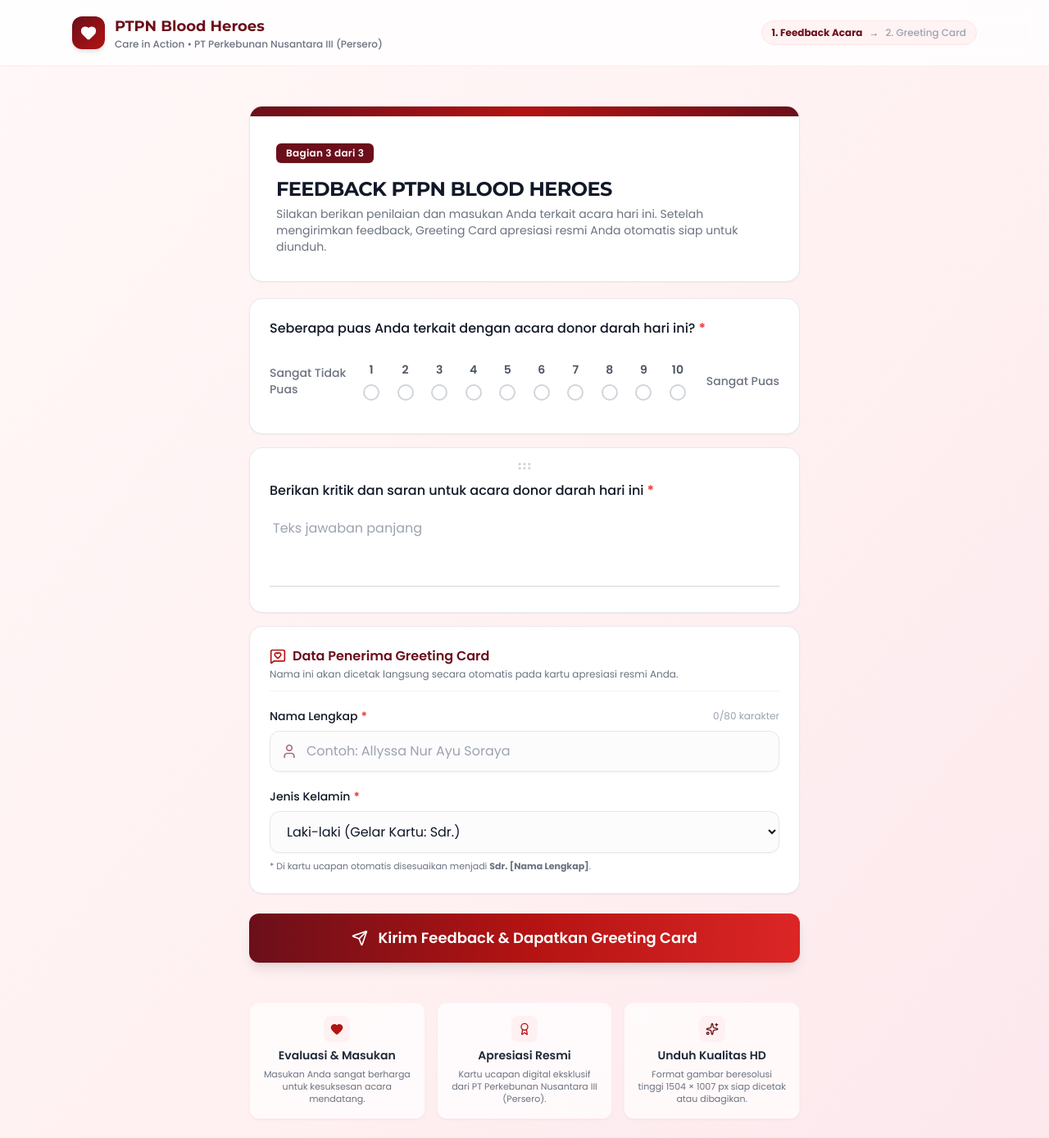
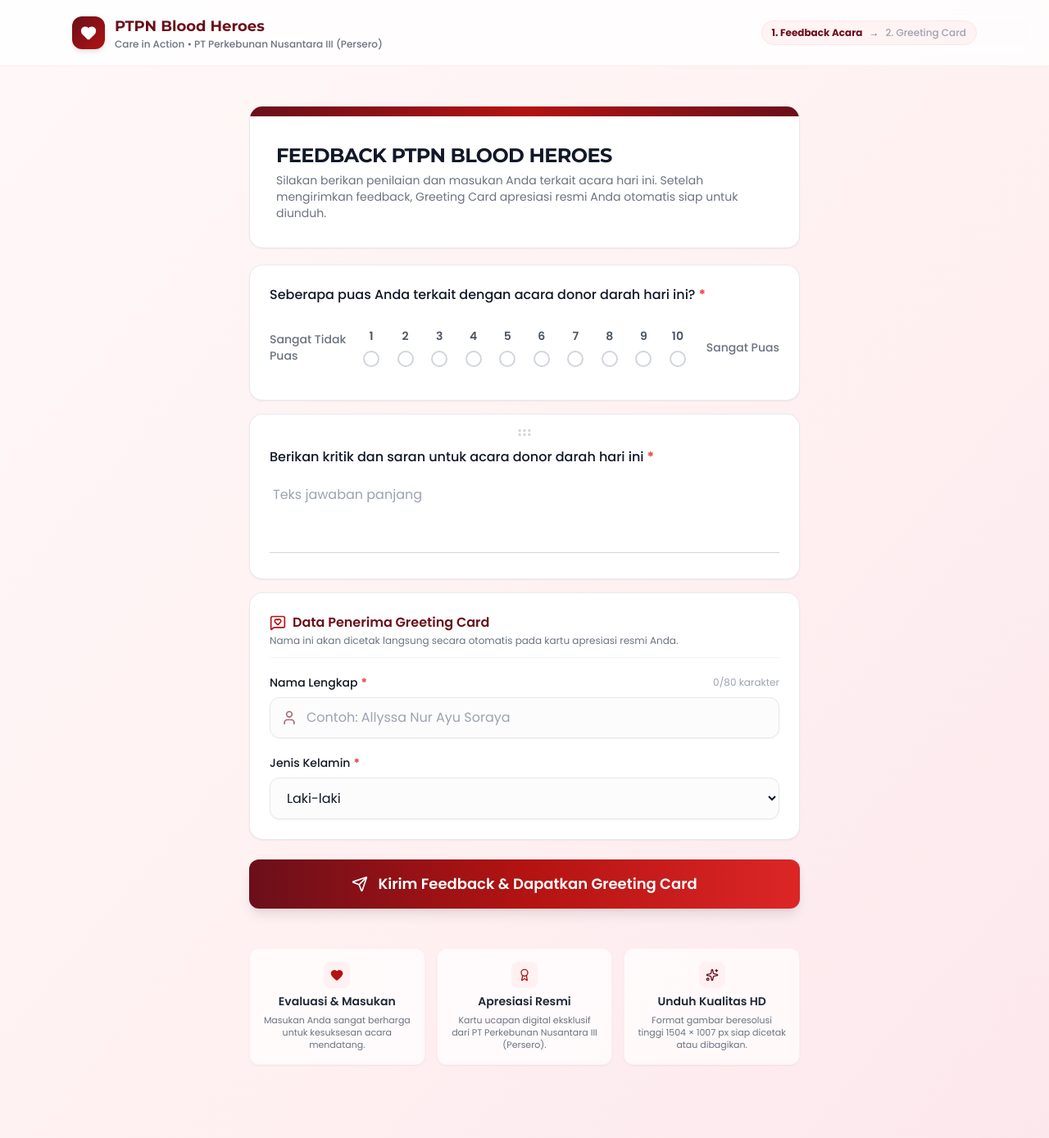
Before and after one commit to allyssasry/ptpn-blood-heroes-cards, a Next.js app: page / in a window 1280 px wide. Shown: the top 1389 px of the page at 82% size. Built offline with nearby package versions, Linux system fonts and the light colour scheme; no server answers; the database is empty.

Commit message:
chore: accept user adjustments in FeedbackForm

```diff
--- a/src/components/FeedbackForm.tsx
+++ b/src/components/FeedbackForm.tsx
@@ -98,11 +98,6 @@ export const FeedbackForm: React.FC<FeedbackFormProps> = ({
         <div className="h-3 w-full bg-gradient-to-r from-ptpn-maroon via-ptpn-blood to-ptpn-maroon" />
 
         <div className="p-6 sm:p-8 space-y-4">
-          {/* Badge Bagian Berwarna Maroon PTPN */}
-          <div className="inline-flex items-center gap-1.5 px-3 py-1 rounded-md bg-ptpn-maroon text-white text-xs font-semibold tracking-wide shadow-sm">
-            <span>Bagian 3 dari 3</span>
-          </div>
-
           <div>
             <h1 className="text-xl sm:text-2xl font-montserrat font-bold text-gray-900 tracking-tight">
               FEEDBACK PTPN BLOOD HEROES
@@ -310,13 +305,10 @@ export const FeedbackForm: React.FC<FeedbackFormProps> = ({
                 className="block w-full px-4 py-3 rounded-xl border border-gray-200 text-gray-900 text-sm sm:text-base focus:outline-none focus:ring-2 focus:ring-ptpn-maroon/20 focus:border-ptpn-maroon transition-all bg-gray-50/50 focus:bg-white cursor-pointer"
                 required
               >
-                <option value="laki-laki">Laki-laki (Gelar Kartu: Sdr.)</option>
-                <option value="perempuan">Perempuan (Gelar Kartu: Sdri.)</option>
+                <option value="laki-laki">Laki-laki</option>
+                <option value="perempuan">Perempuan</option>
               </select>
             </div>
-            <p className="text-[11px] text-gray-500">
-              * Di kartu ucapan otomatis disesuaikan menjadi <strong>{gender === "perempuan" ? "Sdri." : "Sdr."} [Nama Lengkap]</strong>.
-            </p>
           </div>
         </div>
 
```
